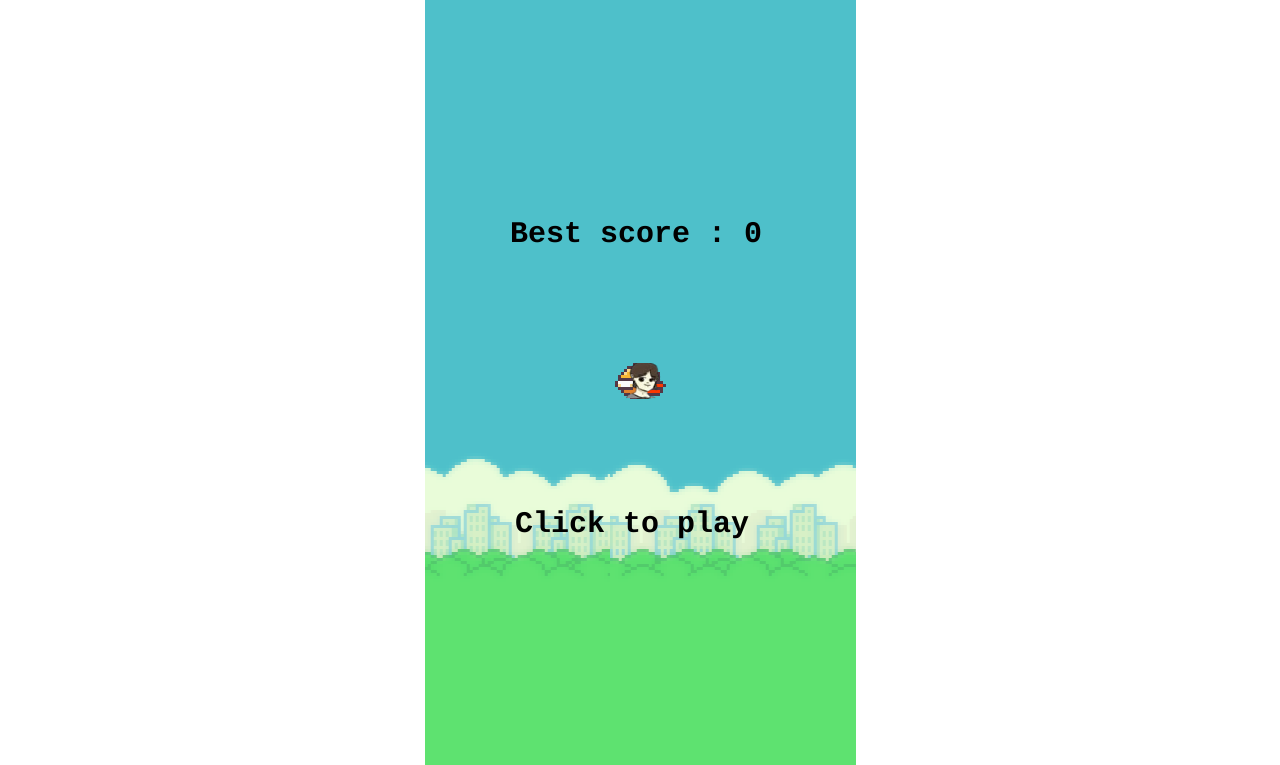
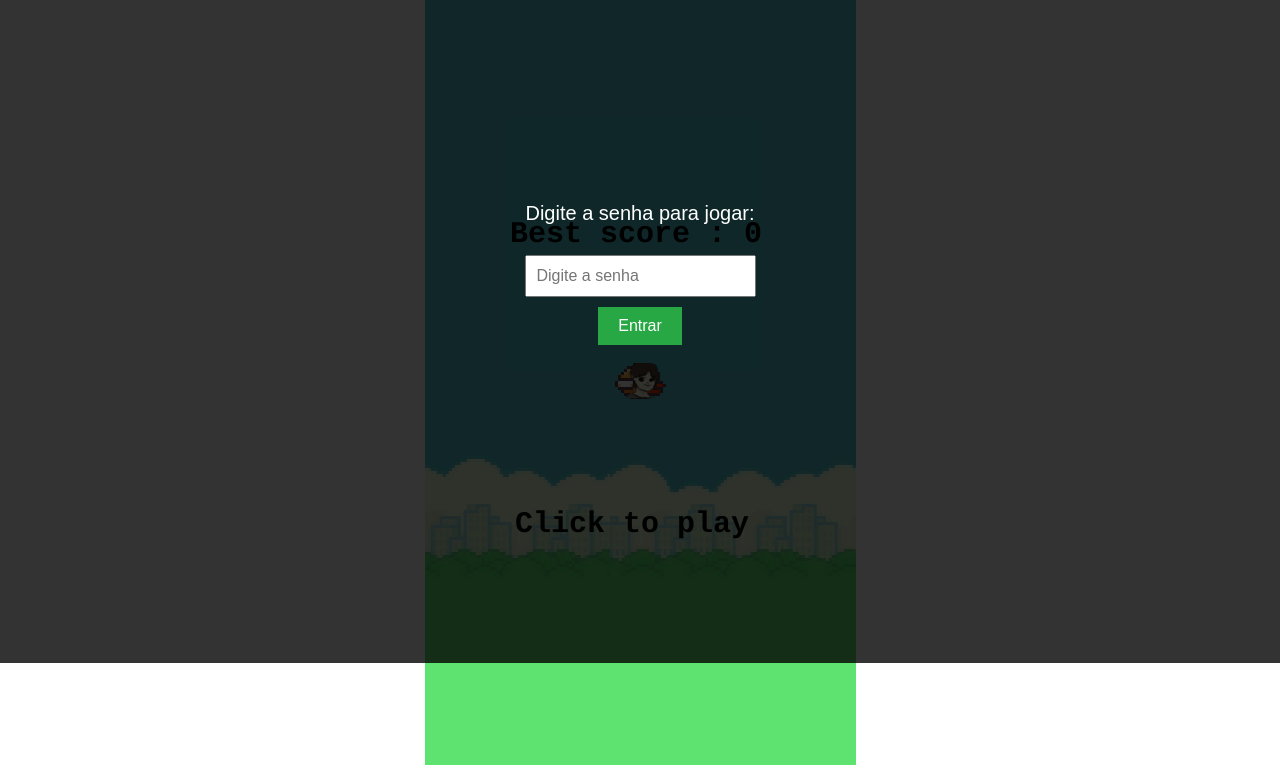
Before and after one commit to ciraht/hugobird, a plain HTML site: page index.html in a window 1280 px wide. Shown: the part 137-902 px from the top of the page. Drawn offline with Linux system fonts and the light colour scheme.

Commit message:
Add files via upload

```diff
--- a/index.html
+++ b/index.html
@@ -5,7 +5,6 @@
     <meta name="viewport" content="width=device-width, initial-scale=1.0">
     <title>Hugo Bird</title>
     <link rel="stylesheet" href="style.css">
-
 </head>
 <body>
     <header>
@@ -14,9 +13,16 @@
           <div id="bestScore"></div>
           <div id="currentScore"></div>
         </div>
-      </header>
+    </header>
 
-      <canvas id="canvas" width="431" height="768"></canvas>
-      <script src="script.js"></script>
+    <div id="passwordPrompt">
+        <p>Digite a senha para jogar:</p>
+        <input type="password" id="passwordInput" placeholder="Digite a senha">
+        <button id="submitPassword">Entrar</button>
+        <p id="errorMessage" style="color: red; display: none;">Senha incorreta! Tente novamente.</p>
+    </div>
+
+    <canvas id="canvas" width="431" height="768"></canvas>
+    <script src="script.js"></script>
 </body>
 </html>
--- a/script.js
+++ b/script.js
@@ -119,11 +119,21 @@ const render = () => {
   // tell the browser to perform anim
   window.requestAnimationFrame(render);
 }
+const passwordPrompt = document.getElementById('passwordPrompt');
+const passwordInput = document.getElementById('passwordInput');
+const submitPassword = document.getElementById('submitPassword');
+const errorMessage = document.getElementById('errorMessage');
 
+// Verificar senha
+submitPassword.addEventListener('click', () => {
+  if (passwordInput.value === "StarWars123") {
+    passwordPrompt.style.display = "none";
+    document.addEventListener('click', () => gamePlaying = true);
+    window.onclick = () => flight = jump;
+  } else {
+    errorMessage.style.display = "block";
+  }
+});
 // launch setup
 setup();
 img.onload = render;
-
-// start game
-document.addEventListener('click', () => gamePlaying = true);
-window.onclick = () => flight = jump;
--- a/style.css
+++ b/style.css
@@ -21,3 +21,38 @@ h1 {
   padding: 8px 6px;
   background: #5EE270;
 }
+#passwordPrompt {
+  display: flex;
+  flex-direction: column;
+  align-items: center;
+  justify-content: center;
+  position: fixed;
+  top: 0;
+  left: 0;
+  width: 100%;
+  height: 100%;
+  background: rgba(0, 0, 0, 0.8);
+  color: white;
+  font-family: Arial, sans-serif;
+  font-size: 20px;
+  z-index: 1000;
+}
+
+#passwordPrompt input {
+  padding: 10px;
+  margin: 10px 0;
+  font-size: 16px;
+}
+
+#passwordPrompt button {
+  padding: 10px 20px;
+  font-size: 16px;
+  background-color: #28a745;
+  color: white;
+  border: none;
+  cursor: pointer;
+}
+
+#passwordPrompt button:hover {
+  background-color: #218838;
+}
```
